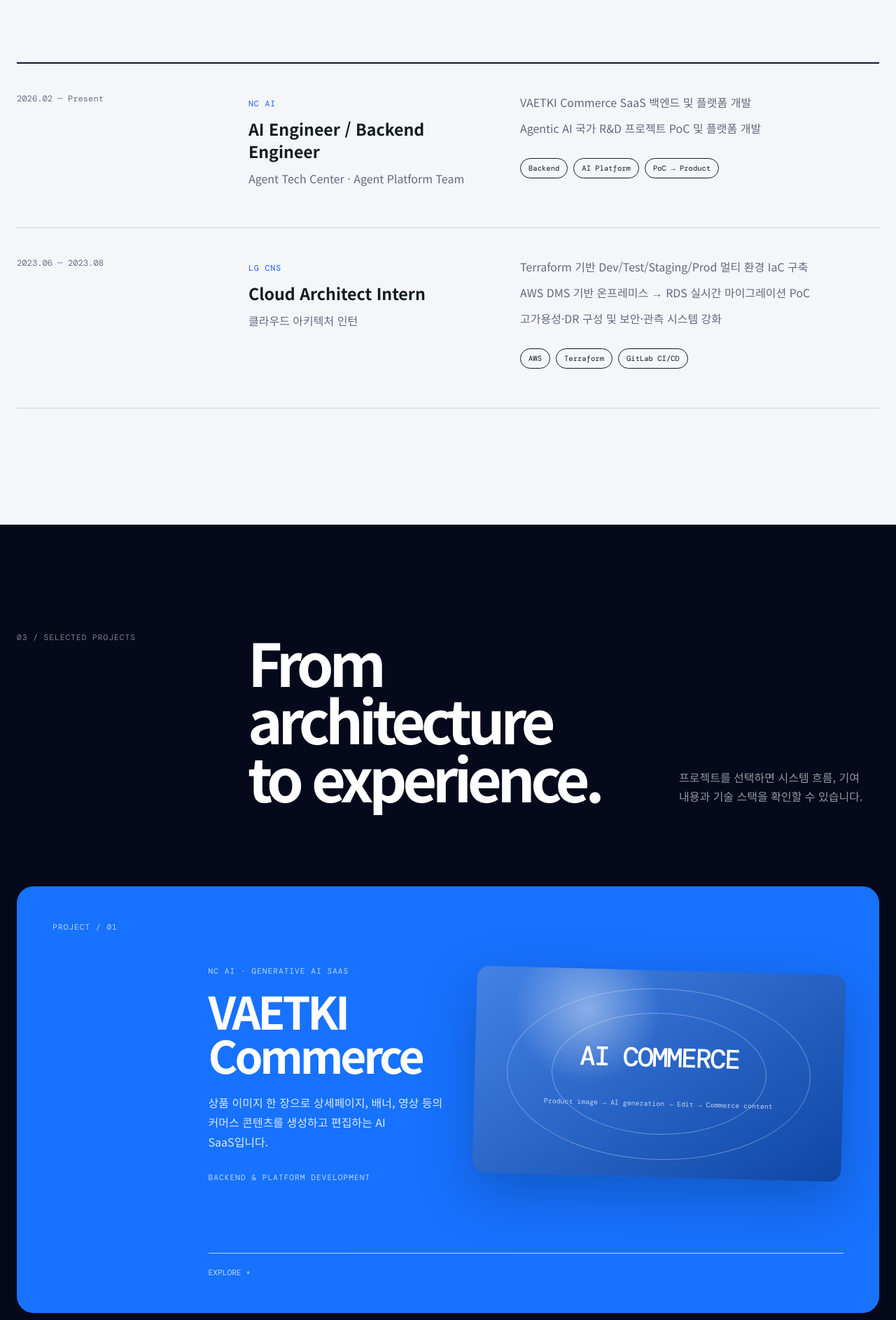
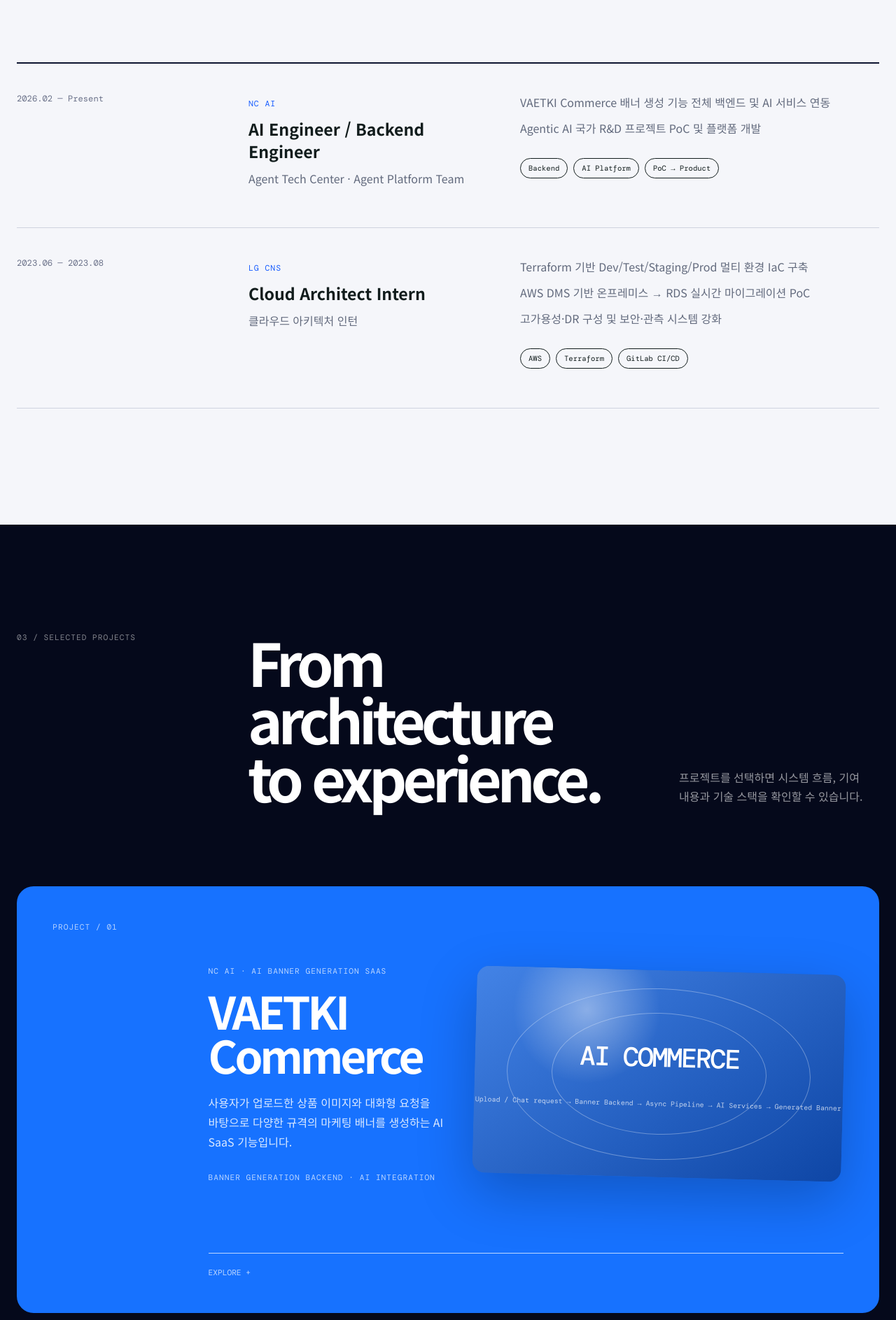
Before and after one commit to JaerryLee/portfolio, a React (Vite) app: page / in a window 1280 px wide. Shown: the part 1728-3615 px from the top of the page at 70% size. Built offline with nearby package versions, Linux system fonts and the light colour scheme; a web font is replaced by a local one.

Commit message:
docs: detail VAETKI banner backend ownership

```diff
--- a/src/App.tsx
+++ b/src/App.tsx
@@ -28,22 +28,24 @@
     id: 'vaetki',
     index: '01',
     title: 'VAETKI Commerce',
-    label: 'NC AI · Generative AI SaaS',
+    label: 'NC AI · AI Banner Generation SaaS',
     period: '2026 — Present',
-    role: 'Backend & Platform Development',
+    role: 'Banner Generation Backend · AI Integration',
     summary:
-      '상품 이미지 한 장으로 상세페이지, 배너, 영상 등의 커머스 콘텐츠를 생성하고 편집하는 AI SaaS입니다.',
-    tech: ['Backend', 'Platform', 'Generative AI', 'SaaS'],
+      '사용자가 업로드한 상품 이미지와 대화형 요청을 바탕으로 다양한 규격의 마케팅 배너를 생성하는 AI SaaS 기능입니다.',
+    tech: ['Backend API', 'Async Pipeline', 'AI Chat Service', 'Image I/O', 'Generative AI'],
     contributions: [
-      'VAETKI Commerce 백엔드 및 플랫폼 기능 개발',
-      '생성형 AI 기능을 실제 사용자가 이용할 수 있는 서비스로 구현',
-      'AI 모델, 프론트엔드, 서비스 백엔드 간 기능 연동',
-      '유관 직군과 요구사항을 조율하고 실행 가능한 기능으로 구체화',
+      '배너 생성 기능의 전체 백엔드 API와 비즈니스 로직 설계·개발',
+      '사용자가 업로드한 이미지를 AI 생성 서비스에 전달하고, 생성 응답을 서비스 결과로 반환하는 연동 흐름 구현',
+      'AI Chat Service를 연동하여 대화형 배너 생성·수정 요청을 처리하는 백엔드 기능 개발',
+      '처리 시간이 긴 AI 생성 작업을 위한 비동기 파이프라인과 작업 결과 처리 흐름 구현',
+      '프론트엔드, 백엔드, AI 서비스 사이의 요청·응답 인터페이스 정의 및 연동',
     ],
     color: '#1772ff',
     ink: '#ffffff',
+    metric: '배너 생성 기능 전체 백엔드 개발',
     href: 'https://commerce.vaetki.ai/ko',
-    flow: ['Product image', 'AI generation', 'Edit', 'Commerce content'],
+    flow: ['Upload / Chat request', 'Banner Backend', 'Async Pipeline', 'AI Services', 'Generated Banner'],
   },
   {
     id: 'agentic',
@@ -331,7 +333,7 @@
                 <p>Agent Tech Center · Agent Platform Team</p>
               </div>
               <div className="timeline-detail">
-                <p>VAETKI Commerce SaaS 백엔드 및 플랫폼 개발</p>
+                <p>VAETKI Commerce 배너 생성 기능 전체 백엔드 및 AI 서비스 연동</p>
                 <p>Agentic AI 국가 R&D 프로젝트 PoC 및 플랫폼 개발</p>
                 <div className="mini-tags">
                   <span>Backend</span>
```
